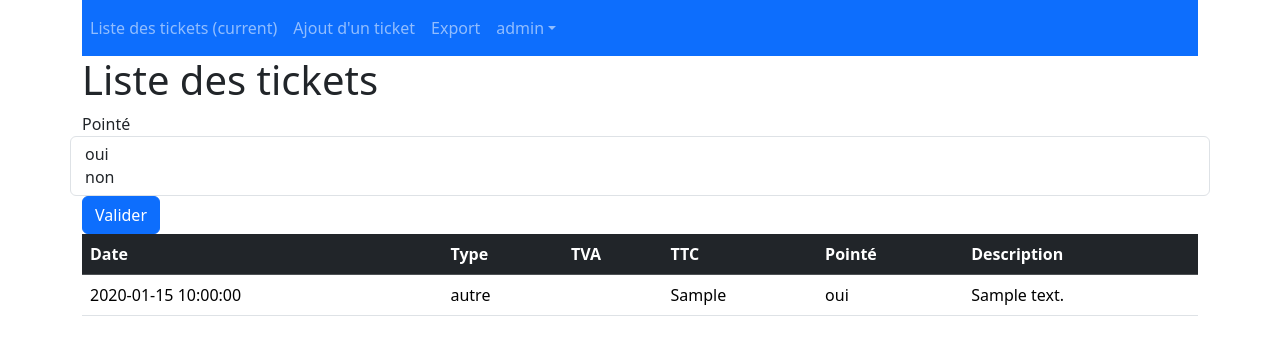
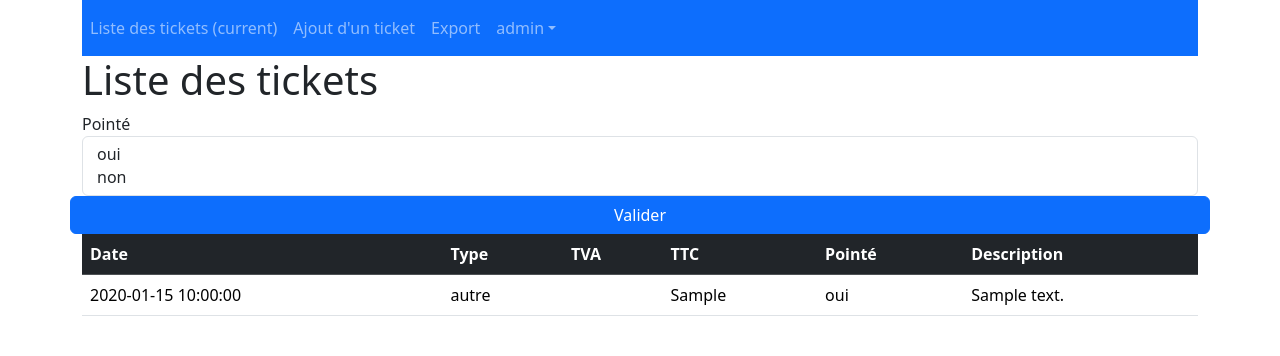
Before and after one commit to michael-albrecht-1/ReceiptManagement, a PHP site: page / in a window 1280 px wide. Shown: the top 356 px of the page. Run offline with PHP 8.4, Linux system fonts and the light colour scheme; the visitor is signed in with stand-in values (Sample User, id 1); tables that the repository leaves empty or names only in its code hold one stand-in row (values such as "Sample post"); data that the repository does not hold is empty; a stand-in replaces the project's code that opens the database connection; some libraries are stand-ins or nearby versions.

Commit message:
design of ischecked select in home page

```diff
--- a/php/index.php
+++ b/php/index.php
@@ -34,7 +34,8 @@
 ?>
 <table class="table table-hover">
     <form method="get" action="">
-        <div class="form-group row">
+        <div class="row">
+            <div class="form-group isChecked">
                 <label for="ischecked">Pointé</label>
                 <select multiple size = 2 class="form-control" name="isChecked[]">
                     <option value="true">oui</option>
@@ -42,7 +43,8 @@
                 </select>
             </div>
 
-        <button type="submit" name="filter" class="btn btn-primary">Valider</button>
+            <button type="submit" name="filter" class="btn btn-primary submitListReceiptFilters">Valider</button>
+        </div>
     </form>
 <thead>
     <tr class="table-dark">
```
Also changed, not shown: css/style.css (+9 -0 lines). Lines whose indentation alone changed are shown as unchanged.
